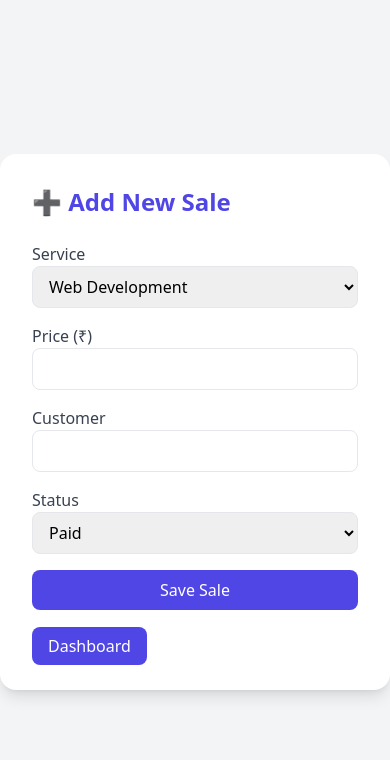
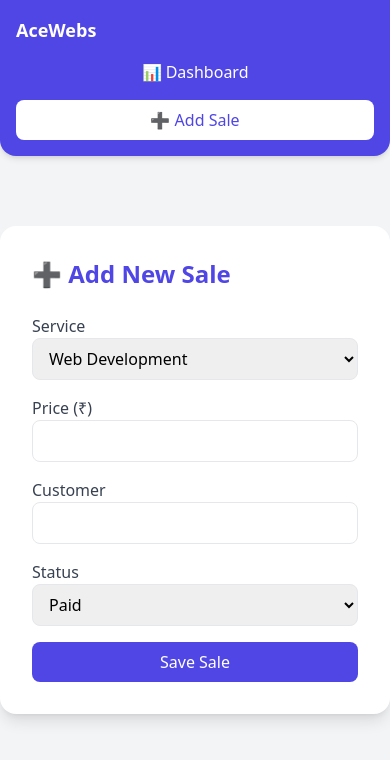
Before and after one commit to Acewebs321/Acewebs_Sales, a plain HTML site: page index.html in a window 390 px wide. Drawn offline with nearby package versions, Linux system fonts and the light colour scheme.

Commit message:
updated nav mobile

```diff
--- a/index.html
+++ b/index.html
@@ -6,12 +6,24 @@
   <title>AceWebs Sales Entry</title>
   <script src="https://cdn.tailwindcss.com"></script>
 </head>
+
 <body class="bg-gray-100 min-h-screen flex items-center justify-center">
 
+  <!-- ✅ Navbar -->
+  <nav class="bg-indigo-600 p-4 flex flex-col md:flex-row md:justify-between md:items-center text-white rounded-b-2xl shadow-md fixed top-0 left-0 w-full z-10">
+  <!-- Brand -->
+  <h1 class="text-lg font-bold mb-2 md:mb-0">AceWebs</h1>
+
+  <!-- Links -->
+  <div class="flex flex-col md:flex-row md:space-x-4 space-y-2 md:space-y-0">
+    <a href="dashboard.html" class="px-4 py-2 rounded-lg hover:bg-indigo-700 text-center">📊 Dashboard</a>
+    <a href="index.html" class="px-4 py-2 rounded-lg bg-white text-indigo-600 text-center">➕ Add Sale</a>
+  </div>
+</nav>
 
 
-
-  <div class="bg-white shadow-lg rounded-2xl p-8 w-full max-w-md">
+  <!-- ✅ Form card -->
+  <div class="bg-white shadow-lg rounded-2xl p-8 w-full max-w-md mt-24">
     <h1 class="text-2xl font-bold text-indigo-600 mb-6">➕ Add New Sale</h1>
 
     <form id="salesForm" class="space-y-4">
@@ -52,16 +64,8 @@
       <button type="submit" class="w-full bg-indigo-600 text-white py-2 px-4 rounded-lg hover:bg-indigo-700">
         Save Sale
       </button>
-      <br><br>
-
-      <a href="dashboard.html"
-                class="w-full align-center bg-indigo-600 text-white py-2 px-4 rounded-lg hover:bg-indigo-700">
-                Dashboard
-
-                </a>
     </form>
   </div>
-
 
   <!-- Firebase -->
   <script type="module">
@@ -102,7 +106,7 @@
         });
 
         alert("✅ Sale added successfully!");
-        e.target.reset();
+        window.location.href = "dashboard.html"; // ✅ Redirect to dashboard
       } catch (error) {
         console.error("Error adding document: ", error);
         alert("❌ Error saving sale.");
```
Also changed, not shown: dashboard.html (+19 -7 lines).
